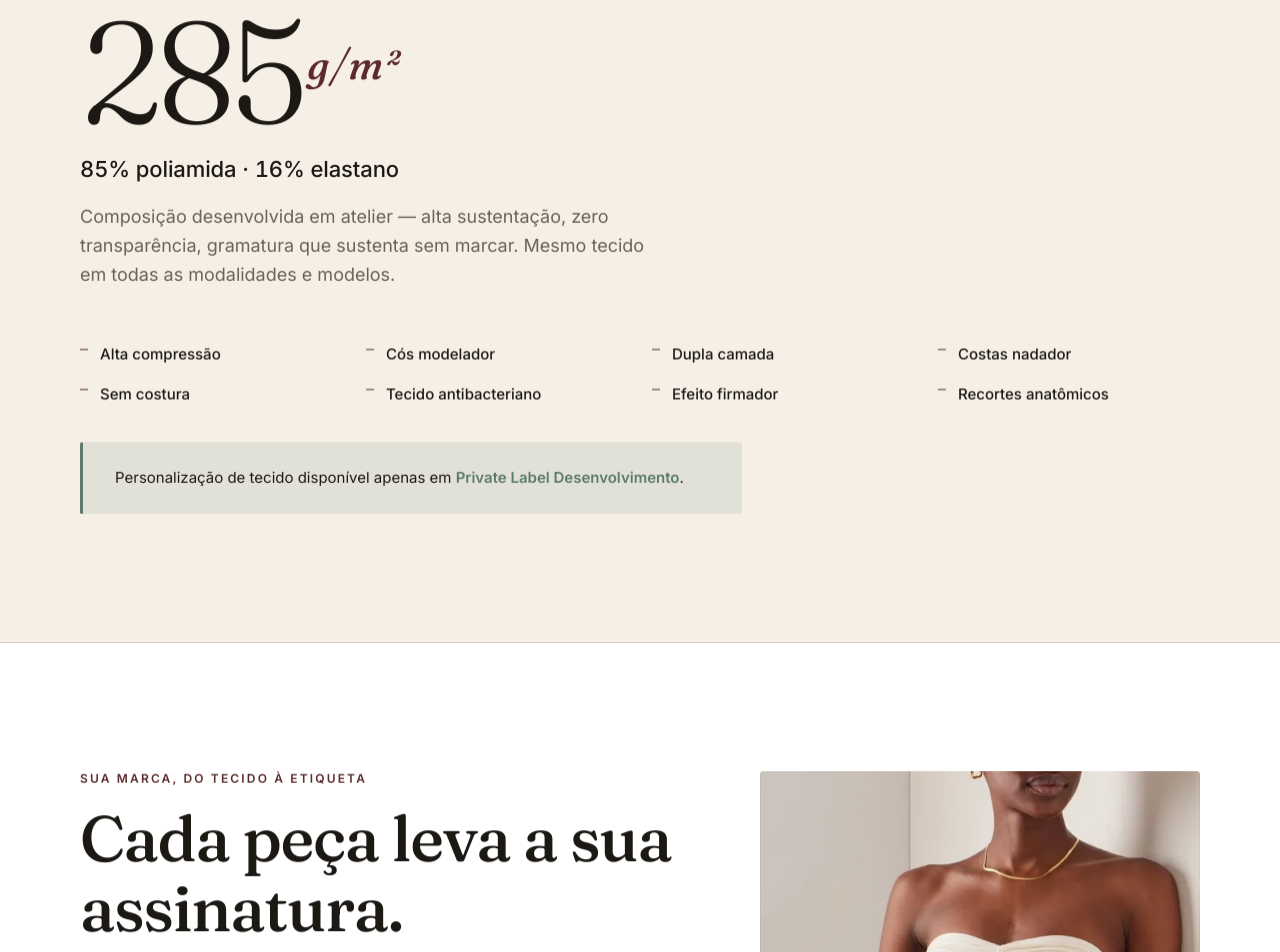
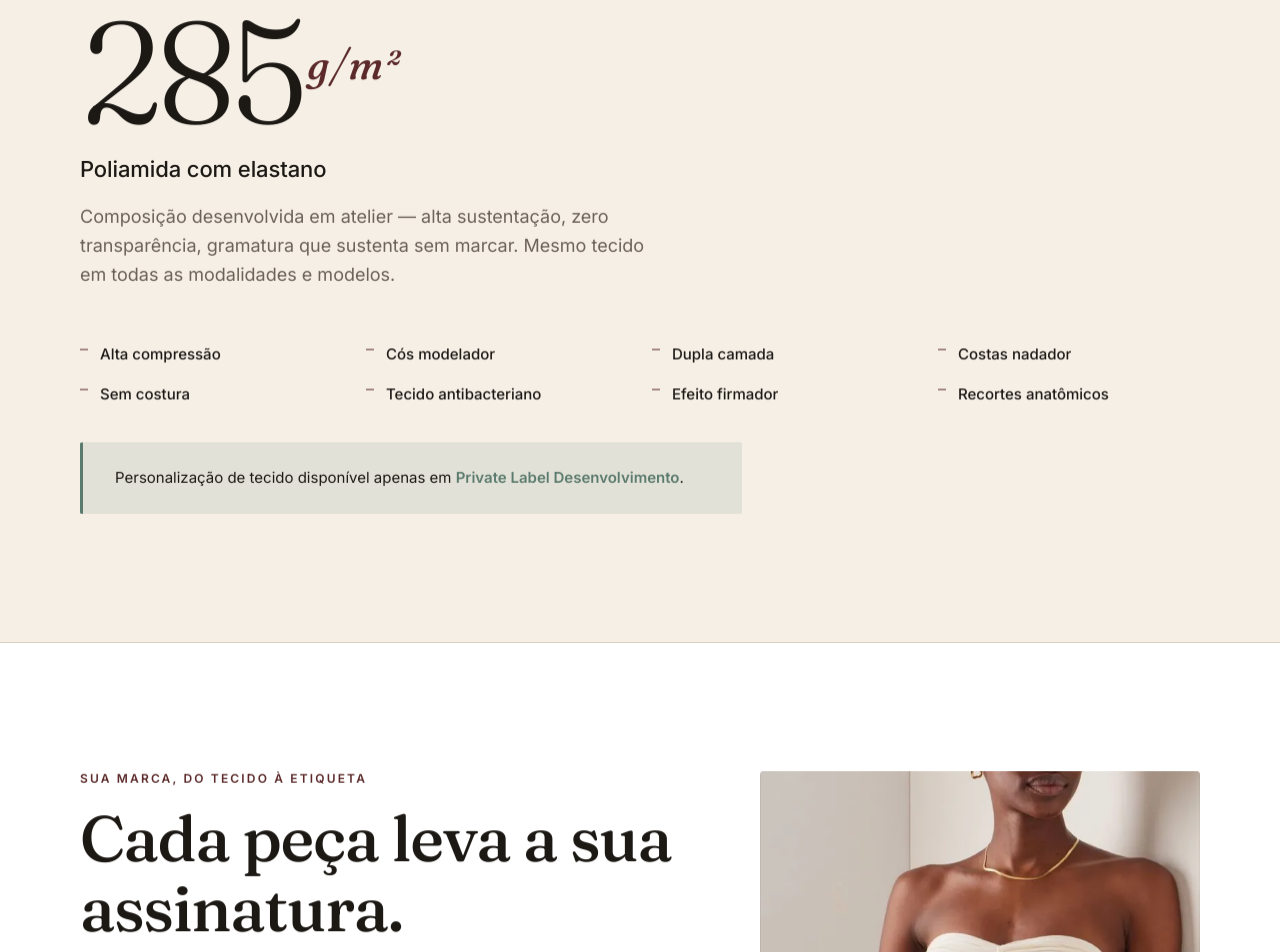
Before and after one commit to lorenzobernstorff2-hash/maf-site, a plain HTML site: page index.html in a window 1280 px wide. Shown: the part 5093-6045 px from the top of the page. Drawn offline with Linux system fonts and the light colour scheme.

Commit message:
fix: devolve o .dockerignore original e tira o percentual do tecido
O commit anterior sobrescreveu o .dockerignore em vez de acrescentar
tests/: a imagem voltaria a levar .git e README pro site público.

A composição "85% poliamida · 16% elastano" soma 101%. A base da Gaby
manda falar "poliamida com elastano" sem percentual até a MAF confirmar.

Co-Authored-By: Claude Fable 5.2 <noreply@anthropic.com>

```diff
--- a/index.html
+++ b/index.html
@@ -466,7 +466,7 @@
 
         <div class="tecido-hero">
           <p class="tecido-big reveal" style="--i:2">285<span class="tecido-big-unit">g/m²</span></p>
-          <p class="tecido-hero-line reveal" style="--i:3">85% poliamida · 16% elastano</p>
+          <p class="tecido-hero-line reveal" style="--i:3">Poliamida com elastano</p>
           <p class="tecido-hero-detail reveal" style="--i:4">
             Composição desenvolvida em atelier — alta sustentação, zero transparência, gramatura que sustenta sem marcar. Mesmo tecido em todas as modalidades e modelos.
           </p>
```
Also changed, not shown: 2 other files.
